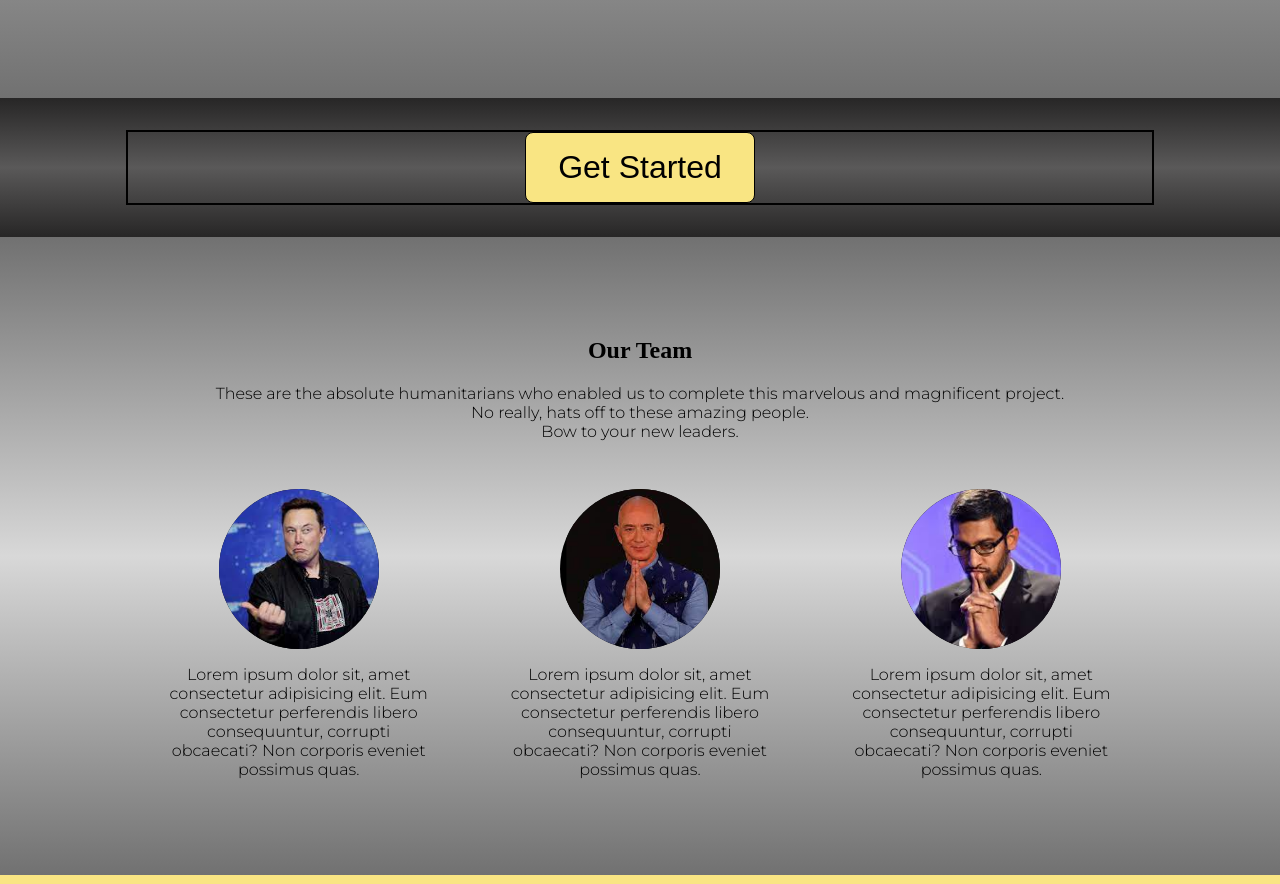
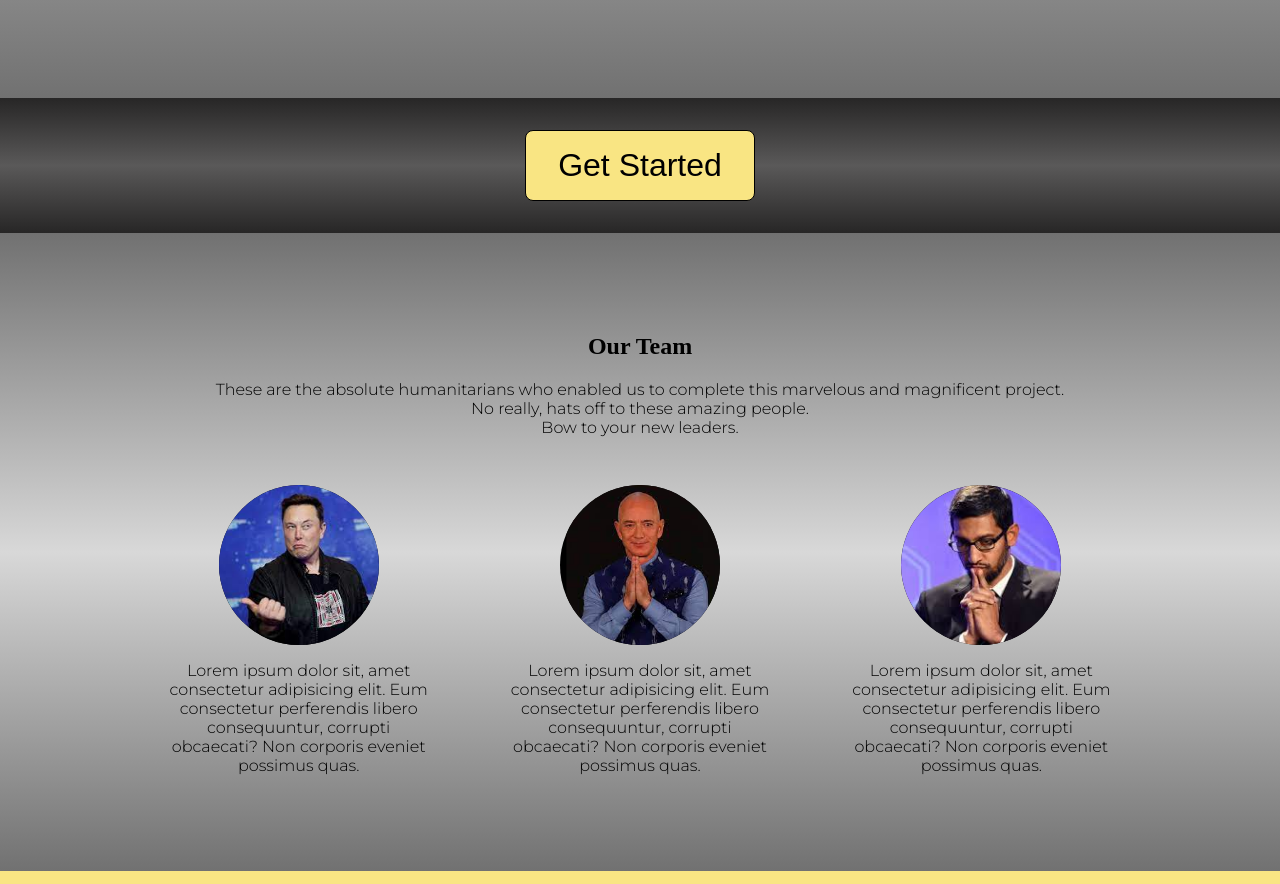
Before and after one commit to antremis/adaproject, a plain HTML site: page index.html in a window 1280 px wide. Shown: the part 1140-2024 px from the top of the page. Drawn offline with Linux system fonts and the light colour scheme; grey boxes are pictures that could not be loaded; a web font is replaced by a local one.

Commit message:
Update index.css

```diff
--- a/index.css
+++ b/index.css
@@ -153,9 +153,10 @@ a{
 
 #main-program{
     margin: auto;
-    width: min(80%, 1400px);
+    width: fit-content;
+    height: fit-content;
+    /* width: min(90%, 1200px); */
     display: flex;
-    border: 2px solid black;
     transition-property: height;
     transition-duration: 2s;
     transition-timing-function: cubic-bezier(0.71, 0.29, 0.45, 1.56);
```
